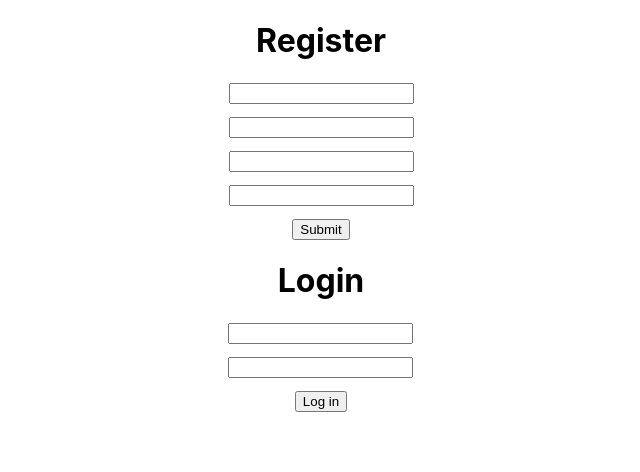
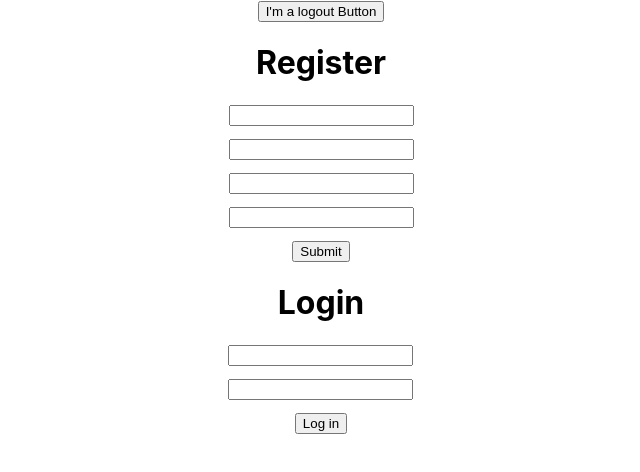
Before and after one commit to Mattp15/capstone-frontend, a React (Create React App) app: page / in a window 1280 px wide. Shown: the top 472 px of the page, without its empty margins (319-959 px from the left). Built offline with nearby package versions, Linux system fonts and the light colour scheme.

Commit message:
Started navigation components

```diff
--- a/src/App.js
+++ b/src/App.js
@@ -1,12 +1,15 @@
 import logo from './logo.svg'
+import React, { useState, useContext, useEffect } from 'react'
 import './App.css'
 import { Landing } from './Components'
 import { Login, Register } from './Components/Forms/index'
 import { UserInfo, ShoppingList, RecipeChoose, RecipeIndex } from './Components/UserThings/index'
+import { NavContainer } from './Components/Navigation/index'
 
 const App = () => {
   return (
     <div className='App'>
+      <NavContainer />
       <Landing />
       <Register />
       <Login />
--- /dev/null
+++ b/src/Components/Button/Button.js
@@ -0,0 +1,6 @@
+import React from 'react'
+
+const Button = ({ value }) => {
+  return <button>{value}</button>
+}
+export default Button
--- /dev/null
+++ b/src/Components/Button/index.js
@@ -0,0 +1 @@
+export { default as Button } from './Button'
--- /dev/null
+++ b/src/Components/Navigation/LogoutButton.js
@@ -0,0 +1,7 @@
+import React from 'react'
+import { Button } from '../Button/index'
+
+const LogoutButton = () => {
+  return <Button value="I'm a logout Button" />
+}
+export default LogoutButton
--- /dev/null
+++ b/src/Components/Navigation/NavContainer.js
@@ -0,0 +1,7 @@
+import React from 'react'
+import { LogoutButton } from './index'
+
+const NavContainer = () => {
+  return <LogoutButton />
+}
+export default NavContainer
--- /dev/null
+++ b/src/Components/Navigation/index.js
@@ -0,0 +1,2 @@
+export { default as LogoutButton } from './LogoutButton'
+export { default as NavContainer } from './NavContainer'
--- /dev/null
+++ b/src/Components/UserThings/RecipeList.js
@@ -0,0 +1,4 @@
+import React from 'react'
+
+const RecipeList = () => {}
+export default RecipeList
--- a/src/Components/UserThings/index.js
+++ b/src/Components/UserThings/index.js
@@ -2,3 +2,4 @@ export { default as UserInfo } from './UserInfo'
 export { default as ShoppingList } from './ShoppingList'
 export { default as RecipeChoose } from './RecipeChoose'
 export { default as RecipeIndex } from './RecipeIndex'
+export { default as RecipeList } from './RecipeList'
```
